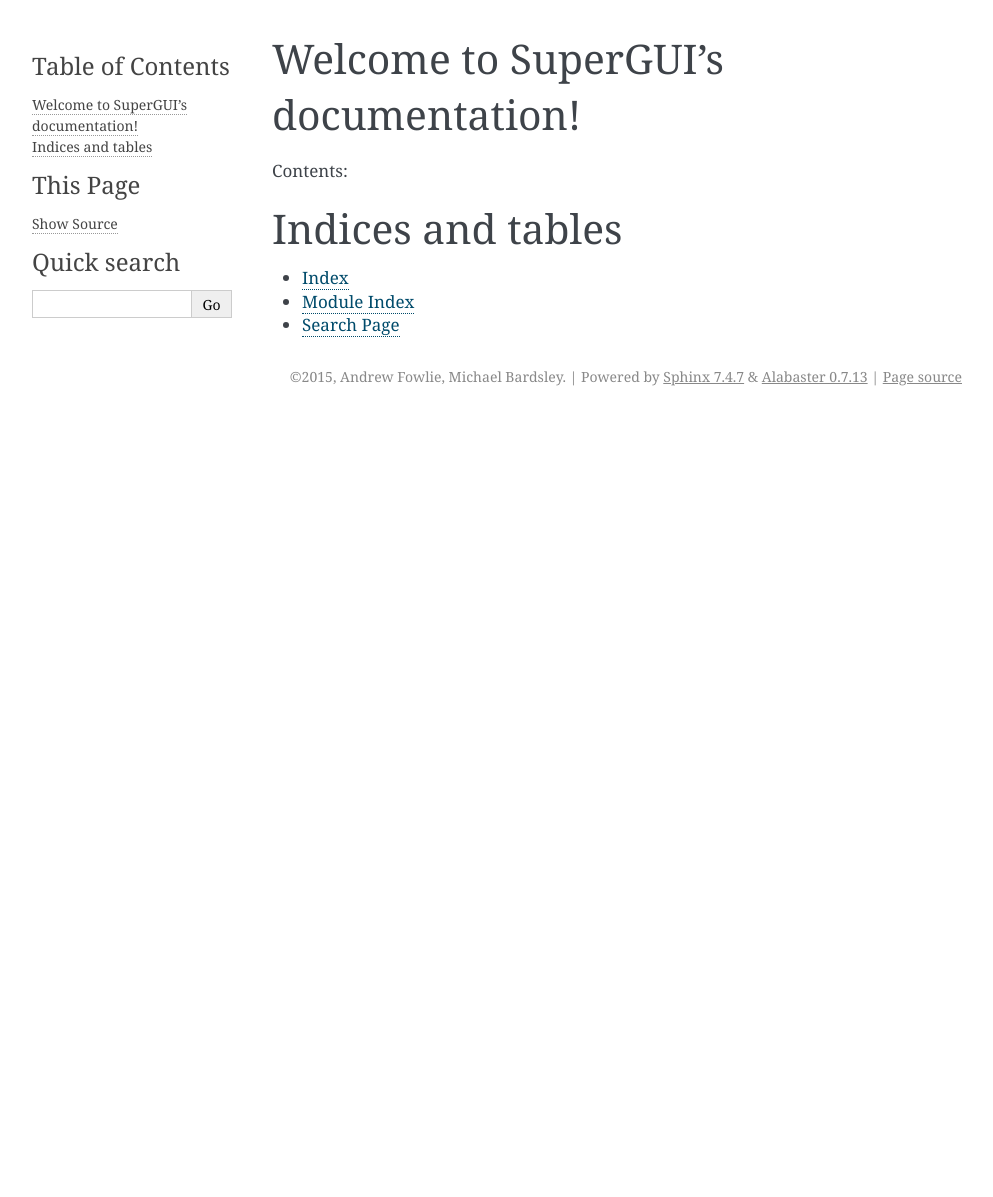
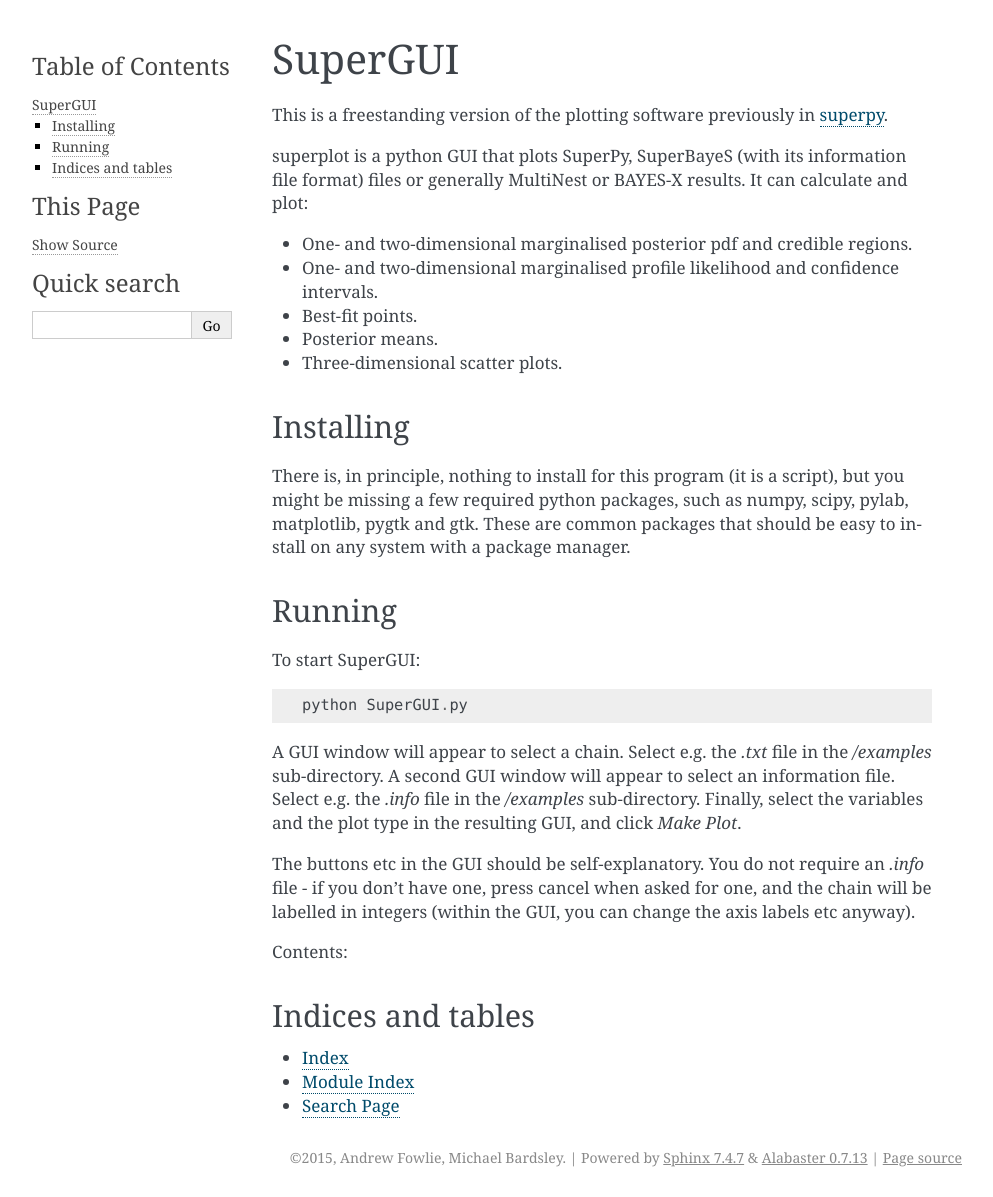
Before and after one commit to michaelhb/superplot, a Sphinx documentation site: the page built from doc/index.rst, in a window 1280 px wide. Shown: the whole page, without its empty margins (148-1141 px from the left). Built offline with Sphinx 7.4.7, drawn with Linux system fonts in a browser that asks for light colours; before the commit the page ends 900 px from its top, so only the background shows below that.

Commit message:
Convert README to rst file

```diff
--- a/README.md
+++ b/README.rst
@@ -1,24 +1,27 @@
-superplot
-===========
+SuperGUI
+********
 
-This is a freestanding version of the plotting software previously in
-[superpy](https://github.com/innisfree/superpy).
+This is a freestanding version of the plotting software previously in `superpy <https://github.com/innisfree/superpy>`_.
 
 superplot is a python GUI that plots SuperPy, SuperBayeS (with its information file format) files or generally MultiNest or BAYES-X results. It can calculate and plot:
+
 * One- and two-dimensional marginalised posterior pdf and credible regions.
 * One- and two-dimensional marginalised profile likelihood and confidence intervals.
 * Best-fit points.
 * Posterior means.
 * Three-dimensional scatter plots.
 
-# Installing
+Installing
+==========
 There is, in principle, nothing to install for this program (it is a script), but you might be missing a few required
 python packages, such as numpy, scipy, pylab, matplotlib, pygtk and gtk. These are common packages that should be easy to install on
 any system with a package manager.
 
-# Running
+Running
+=======
+To start SuperGUI::
 
-     python SuperGUI.py
+    python SuperGUI.py
 
 A GUI window will appear to select a chain. Select e.g. the `.txt` file in the `/examples` sub-directory. A second GUI window will appear to select an information file. Select e.g. the `.info` file in the `/examples` sub-directory. Finally, select the variables and the plot type in the resulting GUI, and click `Make Plot`.
 
--- a/doc/index.rst
+++ b/doc/index.rst
@@ -3,8 +3,7 @@
    You can adapt this file completely to your liking, but it should at least
    contain the root `toctree` directive.
 
-Welcome to SuperGUI's documentation!
-====================================
+.. include:: ../README.rst
 
 Contents:
 
```
Also changed, not shown: 5 other files.
